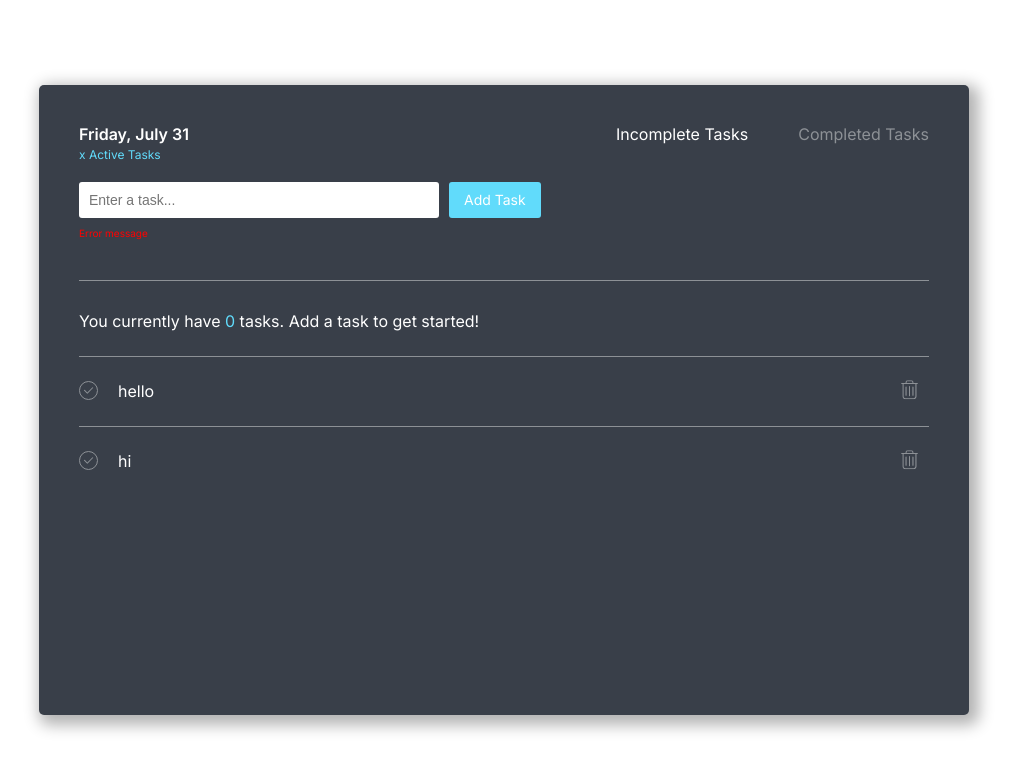
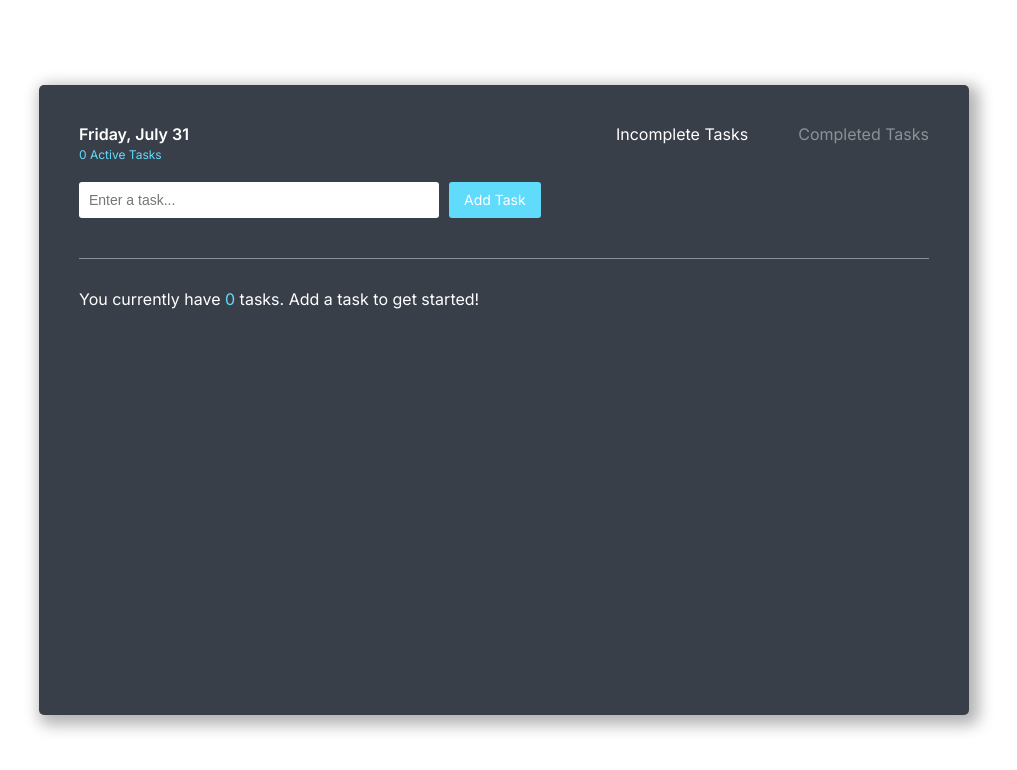
Before and after one commit to hieutm211/todo-list-vuejs, a Vue app: page / in a window 1280 px wide. Shown: the top 770 px of the page, without its empty margins (136-1153 px from the left). Built offline with nearby package versions, Linux system fonts and the light colour scheme.

Commit message:
implement add task function

```diff
--- a/src/App.css
+++ b/src/App.css
@@ -48,9 +48,7 @@ header {
     justify-content: space-between;
     align-items: flex-start;
     margin-bottom: 5px;
-}
-
-.date-and-input {
+    padding-bottom: 4rem;
 }
 
 .date {
@@ -89,7 +87,6 @@ form button {
     margin-top: 1rem;
     font-size: 1rem;
     color: red;
-    margin-bottom: 4rem;
 }
 
 nav {
--- a/src/App.vue
+++ b/src/App.vue
@@ -1,6 +1,6 @@
 <template>
   <div id="app">
-    <Header :currentList="currentList" @switch-list="switchList" />
+    <Header :currentList="currentList" :errorMessage="errorMessage" :numberOfActiveTasks="list[0].length" @switch-list="switchList" @check-error="checkError" @add-task="addTask" />
     <List :list="getList()"/>
   </div>
 </template>
@@ -19,25 +19,47 @@ export default {
   data() {
     return {
       list: [
-        [
-          {id: 0, description: 'hello'},
-          {id: 2, description: 'hi'}
-        ],
-        [
-          {id: 1, description: 'haha'}
-        ]
+        [],
+        []
       ],
       currentList: 0,
-      currentId: 0
+      currentId: 0,
+      errorMessage: null
     };
   },
   methods: {
     getList() {
-      console.log(this.list[this.currentList]);
       return this.list[this.currentList];
     },
     switchList(id) {
       this.currentList = id;
+    },
+    checkError(description) {
+      //check empty
+      if (!description) {
+        this.errorMessage = 'Please enter in a task';
+        return;
+      }
+
+      //check duplicate
+      for (let li of this.list) {
+        for (let task of li) {
+          if (task.description === description) {
+            this.errorMessage = 'This task already exists';
+            return;
+          }
+        }
+      }
+
+      //error is not found
+      this.errorMessage = null;
+    },
+    addTask(description) {
+      this.list[0].push({
+        id: this.currentId++,
+        description: description
+      })
+      console.log(this.list);
     }
   }
 }
--- a/src/components/Header.vue
+++ b/src/components/Header.vue
@@ -7,11 +7,11 @@
 
             <div class="number-of-tasks">
                 <span class="blue">
-                    x Active Tasks
+                    {{numberOfActiveTasks}} Active Tasks
                 </span>
             </div>
 
-            <TaskForm/>
+            <TaskForm v-on="$listeners" :errorMessage="errorMessage"/>
         </div>
 
         <nav>
@@ -26,7 +26,7 @@
 
     export default {
         name: 'Header',
-        props: ['currentList'],
+        props: ['numberOfActiveTasks', 'currentList', 'errorMessage'],
         components: {
             TaskForm
         },
--- a/src/components/List.vue
+++ b/src/components/List.vue
@@ -41,6 +41,11 @@
 <script>
     export default {
         name: 'List',
-        props: ['list']
+        props: ['list'],
+        computed: {
+            isListEmpty() {
+                return this.list[0].length || this.list[1].length;
+            }
+        }
     }
 </script>
--- a/src/components/TaskForm.vue
+++ b/src/components/TaskForm.vue
@@ -1,15 +1,32 @@
 <template>
     <div>
-        <form class="task-form" @submit.prevent="">
-            <input placeholder="Enter a task...">
+        <form class="task-form" @submit.prevent="handleSubmit">
+            <input v-model="inputValue" placeholder="Enter a task...">
             <button>Add Task</button>
         </form>
-        <div class="error-message">Error message</div>
+        <div v-show="errorMessage" class="error-message">{{errorMessage}}</div>
     </div>
 </template>
 
 <script>
     export default {
-        name: 'TaskForm'
+        name: 'TaskForm',
+        props: ['errorMessage'],
+        data() {
+            return {
+                inputValue: '',
+            }
+        },
+        methods: {
+            handleSubmit() {
+                this.$emit('check-error', this.inputValue);
+                this.$nextTick(() => {
+                    if (!this.errorMessage) {
+                        this.$emit('add-task', this.inputValue);
+                        this.inputValue = ''
+                    }
+                });
+            }
+        }
     }
 </script>
```
